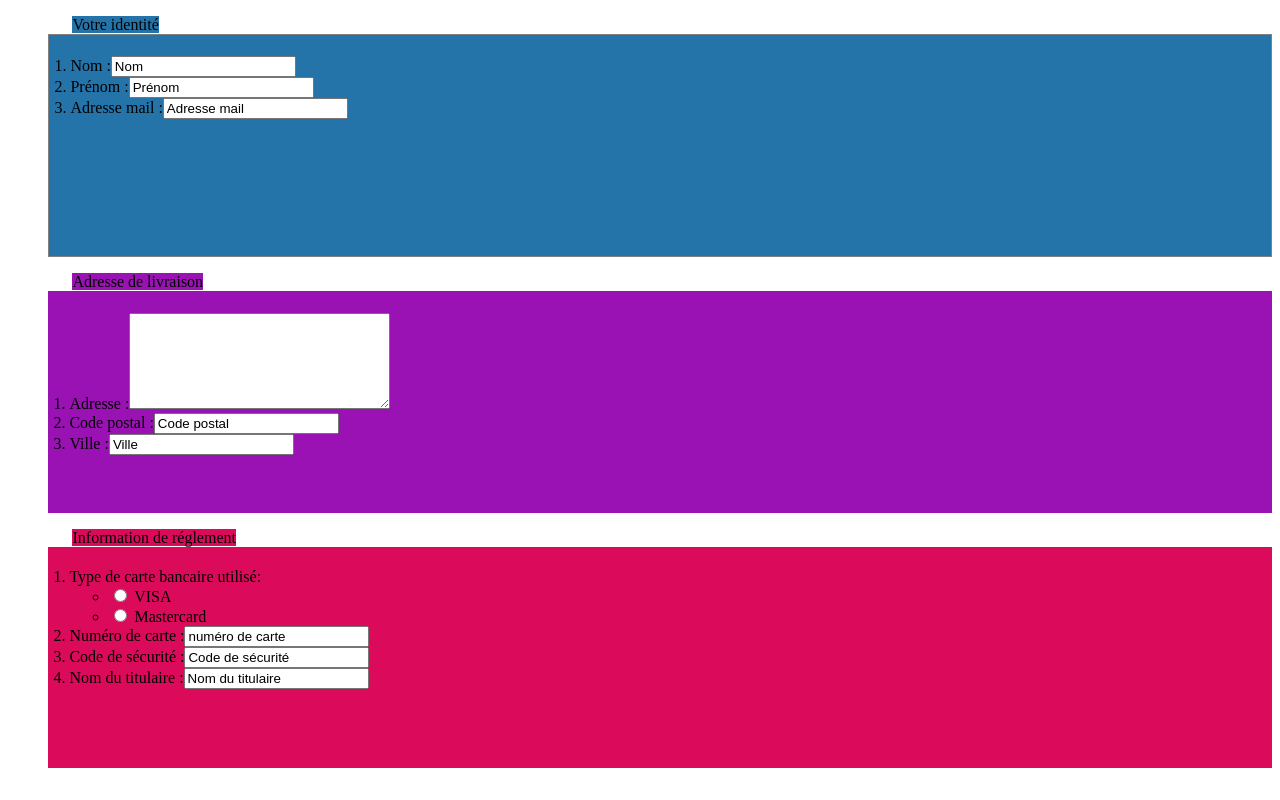
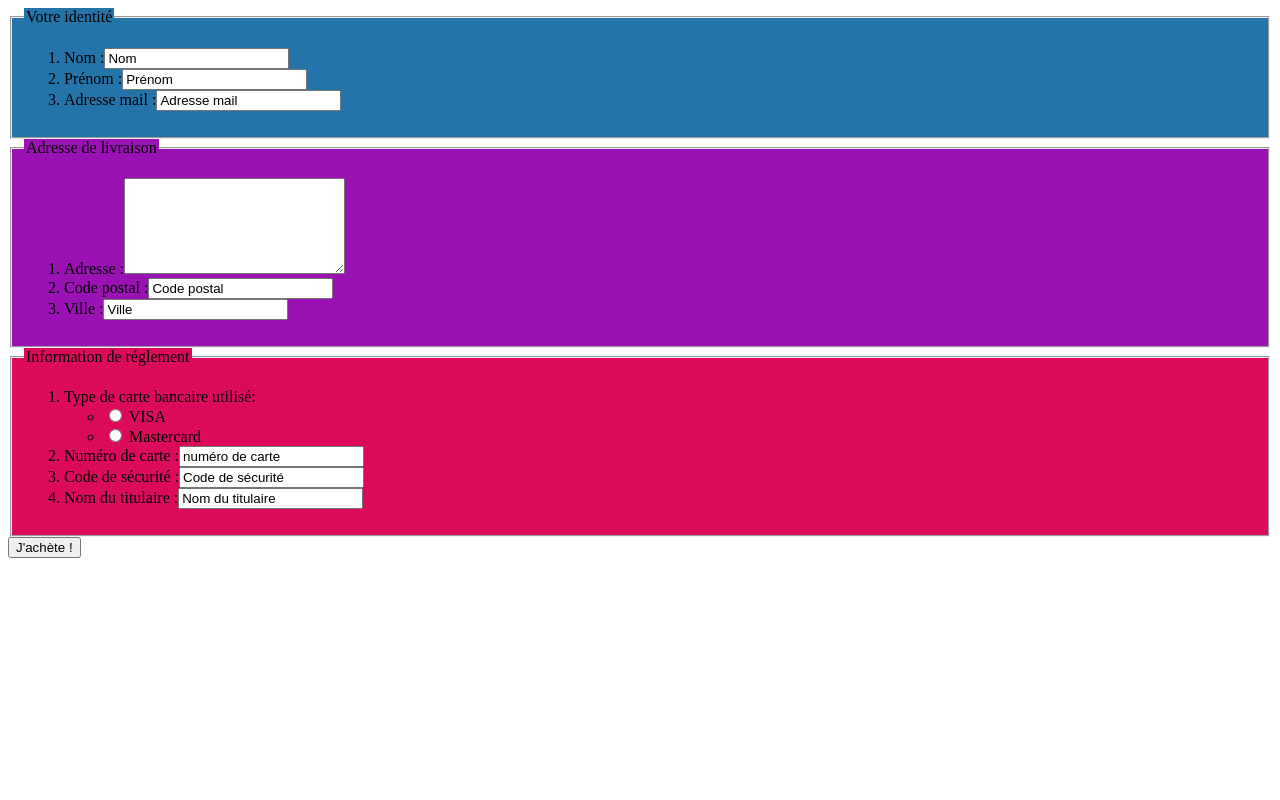
Before and after one commit to DamienPoix/Exercice-html-7, a plain HTML site: page index.html in a window 1280 px wide. Drawn offline with Linux system fonts and the light colour scheme.

Commit message:
Modification du code css/html utilisation fieldset et legende à la place des balises divs, ajout du bouton j'achete

```diff
--- a/CSS/style.css
+++ b/CSS/style.css
@@ -1,38 +1,12 @@
 #fondbleu {
-  margin-top: 0px;
-  width: auto;
-  height: 200px;
   background-color: #2574a9;
-  padding-left: 1.75%;
-  padding-top: 1.75%;
-  border: 1px solid grey
-  }
-  #fondviolet {
-  margin-top: 0px;
-  width: auto;
-  height: 200px;
-  background-color: #9a12b3;
-  padding-left: 1.75%;
-  padding-top: 1.75%;
-  border: none
   }
   #fondrose {
-  margin-top: 0px;
-  width: auto;
-  height: 200px;
   background-color: #db0a5b;
-  padding-left: 1.75%;
-  padding-top: 1.75%;
-  }
-  #fondtbleu{
-    background-color: #2574a9;
-    margin-left: 2%;
   }
   #fondtviolet{
     background-color: #9a12b3;
-    margin-left: 2%
   }
-  #fondtrose{
-    background-color: #db0a5b;
-    margin-left: 2%
+  #acheter{
+    margin-left: 2%;
   }
--- a/index.html
+++ b/index.html
@@ -6,27 +6,26 @@
     <title>Exercice 7 HTML</title>
   </head>
   <body>
+    <fieldset id="fondbleu">
+      <legend id="fondbleu">Votre identité</legend>
     <ol>
-    <span id="fondtbleu">Votre identité</span>
-    <div id="fondbleu">
       <li>Nom :<input type="text"value="Nom"/> </li>
       <li>Prénom :<input type="text"value="Prénom"/></li>
       <li>Adresse mail :<input type="mail"value="Adresse mail"/></li>
-   </div>
   </ol>
+</fieldset>
+<fieldset id="fondtviolet">
+  <legend id="fondtviolet">Adresse de livraison</legend>
   <ol>
-   <span id="fondtviolet">Adresse de livraison</span>
-   <div id="fondviolet">
-     <li>Adresse :<textarea rows="6" cols="30"> </textarea> </li>
+     <li>Adresse :<textarea rows="6" cols="25"> </textarea> </li>
      <li>Code postal :<input type="text" value="Code postal"/></li>
      <li>Ville :<input type="text" value="Ville"/></li>
-   </div>
   </ol>
-<div>
+  </fieldset>
+  <fieldset id="fondrose">
+    <legend id="fondrose">Information de réglement</legend>
 <form method="get">
   <ol>
-    <span id="fondtrose">Information de réglement</span>
-    <div id="fondrose">
    <li>Type de carte bancaire utilisé:
      <ul>
        <li>
@@ -43,8 +42,7 @@
    <li>Code de sécurité :<input type="text" Value="Code de sécurité"/></li>
    <li>Nom du titulaire :<input type="text" value="Nom du titulaire"/></li>
  </ol>
- </div>
-</div>
-
+</fieldset>
+ <input type="button" value="J'achète !"/>
   </body>
 </html>
```
